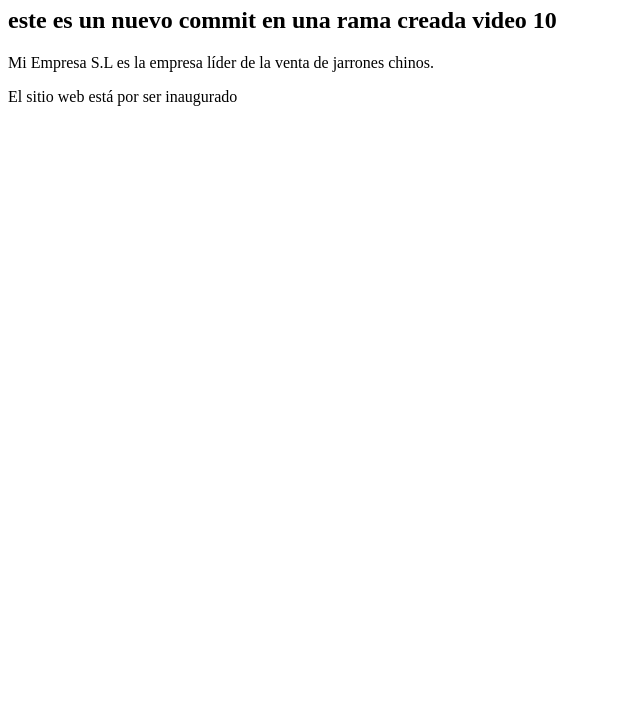
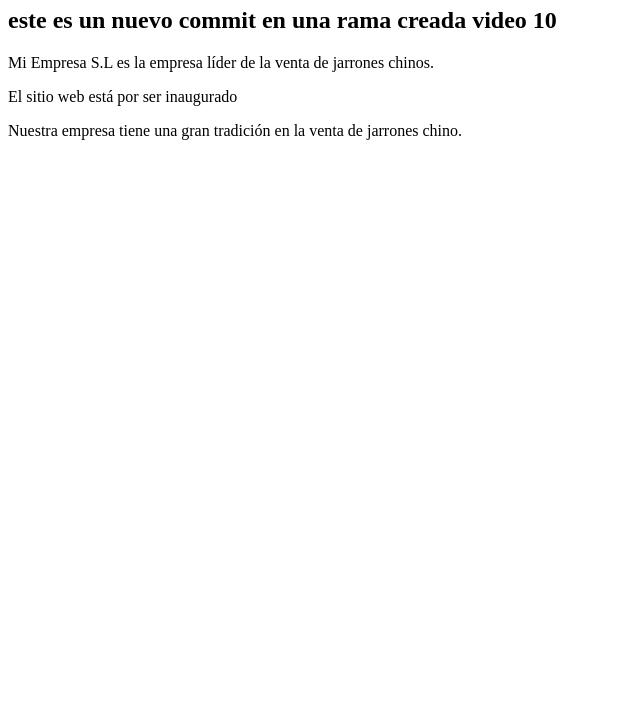
Before and after one commit to jorgevh92/PaginaCliente, a plain HTML site: page index.html in a window 1280 px wide. Shown: the part 73-800 px from the top of the page, without its empty margins (0-640 px from the left). Drawn offline with Linux system fonts and the light colour scheme.

Commit message:
mensaje  comercial

```diff
--- a/index.html
+++ b/index.html
@@ -11,5 +11,8 @@
 		   Mi Empresa S.L es la empresa líder de la venta de jarrones chinos.
 		</p>
 		<p>El sitio web está por ser inaugurado</p>
+
+
+		<p>Nuestra empresa tiene una gran tradición en la venta de jarrones chino.</p>
 	</body>
 </html>
```
